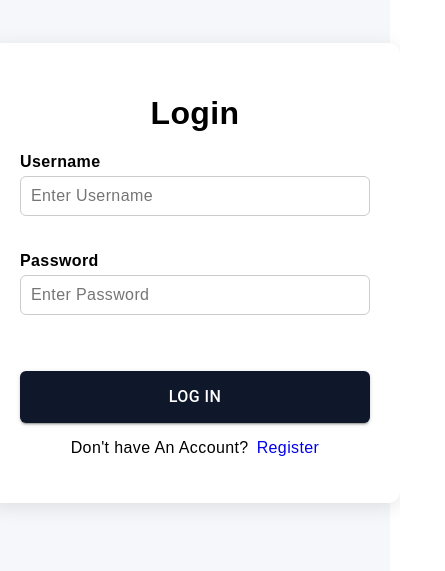
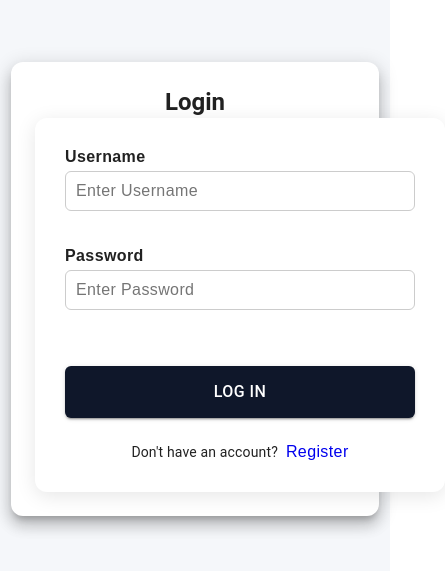
Before and after one commit to vatsal07666/project, a React (Create React App) app: page /log-in in a window 390 px wide. Shown: the part 149-720 px from the top of the page, 445 px wide, since content can reach past the window. Built offline with nearby package versions, Linux system fonts and the light colour scheme.

Commit message:
responsive

```diff
--- a/src/Login_&_Register/LoginPage.jsx
+++ b/src/Login_&_Register/LoginPage.jsx
@@ -1,6 +1,6 @@
 import { Field, Form, Formik } from "formik";
 import { Link } from "react-router-dom";
-import { Box, Button } from "@mui/material";
+import { Box, Button, Paper, Typography, useMediaQuery, useTheme } from "@mui/material";
 import axios from "axios";
 import * as Yup from 'yup';
 import { useSnackbar } from "./SnackbarContext";
@@ -9,6 +9,9 @@ import { useHistory } from "react-router-dom/cjs/react-router-dom.min";
 const LoginPage = () => {
     const { ShowSnackbar } = useSnackbar();
     const history = useHistory();
+
+    const theme = useTheme();
+    const isMobile = useMediaQuery(theme.breakpoints.down("sm"));
 
     const initialValues = {username: '', password: ''};
 
@@ -42,15 +45,18 @@ const LoginPage = () => {
     }
 
     return(
-        <Box className="login-container">
+        <Box className="login-container" sx={{ p: {xs: 2, md: 0}}}>
+            <Paper elevation={10} sx={{ width: "100%", maxWidth: 320, p: {xs: 3, md: 4}, borderRadius: 3 }}>
+                <Typography variant={isMobile ? "h5" : "h4"} align="center" fontWeight={700}>
+                    Login
+                </Typography>
+
                 <Formik initialValues={initialValues}
                     validationSchema={validationSchema}
                     onSubmit={handleSubmit}
                 >
                     {({errors, touched}) => (
                         <Form className="login-box">
-                        <Box sx={{textAlign: "center"}}><h1>Login</h1></Box>
-
                             <label htmlFor="username">Username </label>
                             <Field name="username" id="username" placeholder="Enter Username" />
                             {errors.username && touched.username && <div style={{color: "#ff0000", marginTop: "5px"}}>{errors.username}</div>}
@@ -61,18 +67,26 @@ const LoginPage = () => {
                             {errors.password && touched.password && <div style={{color: "#ff0000", marginTop: "5px"}}>{errors.password}</div>}
                             <br /><br />
 
-                        <Button type="submit" variant="contained">Log In</Button>
-
-                        <Box sx={{ textAlign: "center", display:"flex", justifyContent: "center",
-                                alignItems: "center", gap: 1
+                            <Button type="submit" fullWidth size="large" variant="contained" sx={{
+                                    mt: 3, py: 1.3, background: "#1e293b", "&:hover": { background: "#0f172a" }
                                 }}
                             >
-                            <p>Don't have An Account?</p>
+                                Log In
+                            </Button>
+
+                            <Box sx={{ mt: 3, display:"flex", justifyContent: "center",
+                                    alignItems: "center", gap: 1, flexWrap: "wrap"
+                                }}
+                            >
+                                <Typography variant="body2">
+                                    Don&apos;t have an account?
+                                </Typography>
                                 <Link to="/register" className="router-link"> Register </Link>
                             </Box>
                         </Form>
                     )}
                 </Formik>
+            </Paper>
         </Box>
     )
 }
```
Lines whose indentation alone changed are shown as unchanged.
